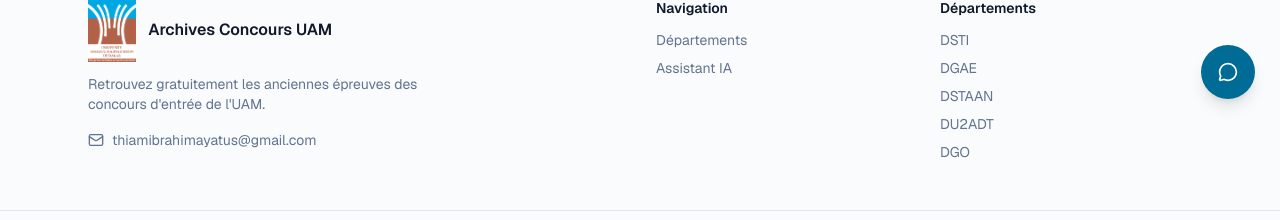
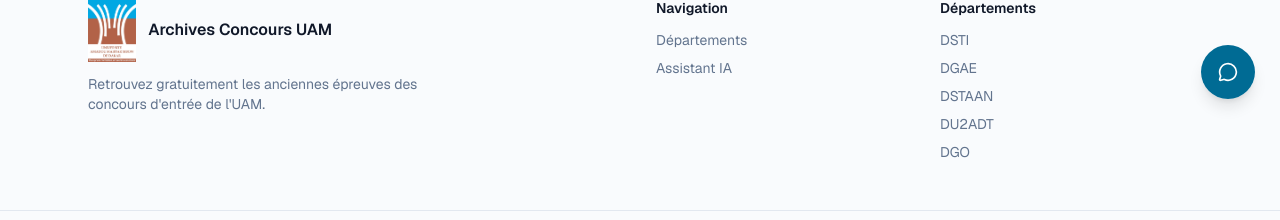
Before and after one commit to thiamyatma/archives-concours-uam, a Next.js app: page /admin/login in a window 1280 px wide. Shown: the part 676-896 px from the top of the page. Built offline with nearby package versions, Linux system fonts and the light colour scheme; no server answers.

Commit message:
chore: retire l'adresse email personnelle du footer
Supprime CONTACT_EMAIL du footer (et de lib/constants.ts) : plus
d'exposition de l'adresse personnelle sur le site public.

```diff
--- a/components/shared/footer.tsx
+++ b/components/shared/footer.tsx
@@ -1,9 +1,7 @@
 import Link from "next/link";
 import Image from "next/image";
-import { Mail } from "lucide-react";
-import { SITE_NAME, SITE_SLOGAN, CONTACT_EMAIL } from "@/lib/constants";
+import { SITE_NAME, SITE_SLOGAN } from "@/lib/constants";
 import { DEPARTEMENTS } from "@/lib/departements";
-import { TrackContactLink } from "@/components/analytics/track-contact-link";
 
 export function Footer() {
   return (
@@ -21,13 +19,6 @@
             <span className="font-semibold">{SITE_NAME}</span>
           </Link>
           <p className="text-muted-foreground mt-3 max-w-sm text-sm">{SITE_SLOGAN}</p>
-          <p className="text-muted-foreground mt-4 flex items-center gap-2 text-sm">
-            <Mail className="size-4" aria-hidden="true" />
-            <TrackContactLink
-              email={CONTACT_EMAIL}
-              className="hover:text-primary hover:underline"
-            />
-          </p>
         </div>
 
         <div>
--- a/lib/constants.ts
+++ b/lib/constants.ts
@@ -3,5 +3,3 @@
   "Retrouvez gratuitement les anciennes épreuves des concours d'entrée de l'UAM.";
 export const SITE_DESCRIPTION =
   "Plateforme gratuite pour consulter les anciennes épreuves du concours d'entrée de l'Université Amadou Mahtar Mbow (UAM), classées par département et par année.";
-
-export const CONTACT_EMAIL = "thiamibrahimayatus@gmail.com";
```
